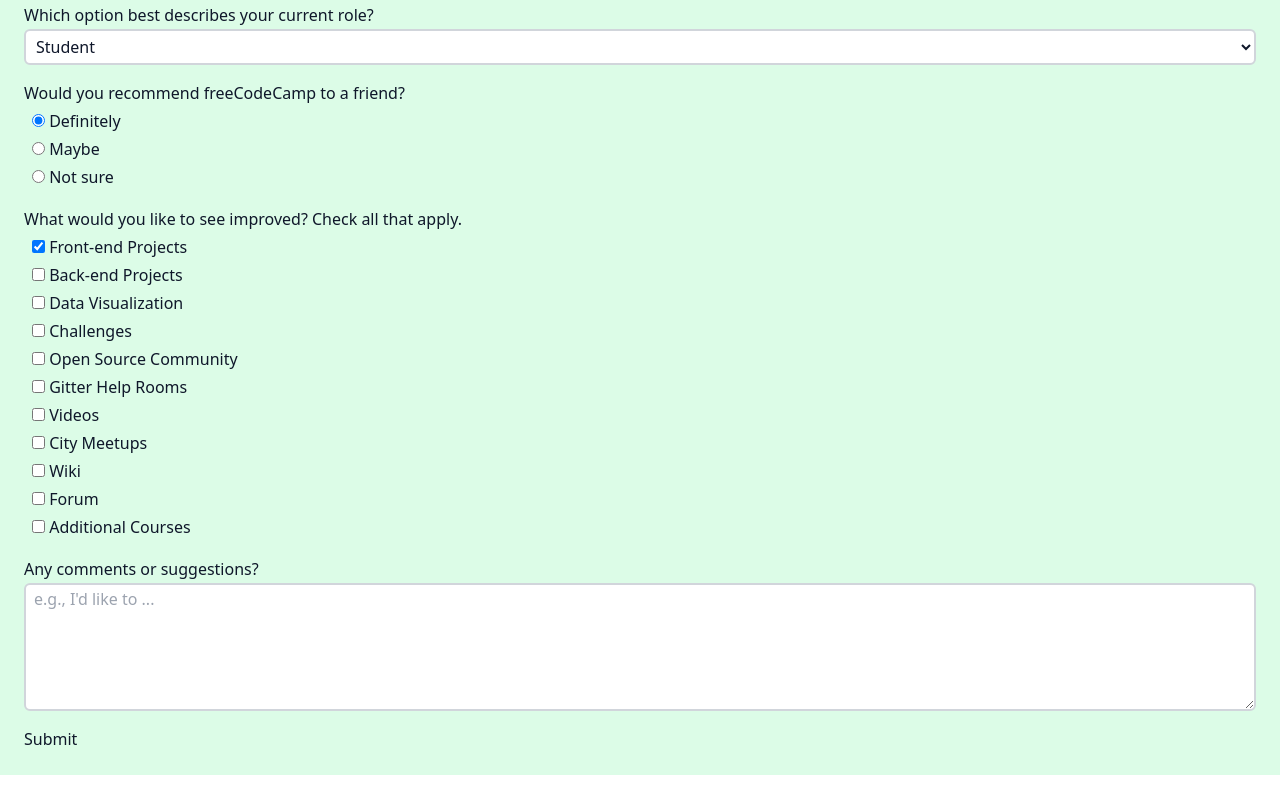
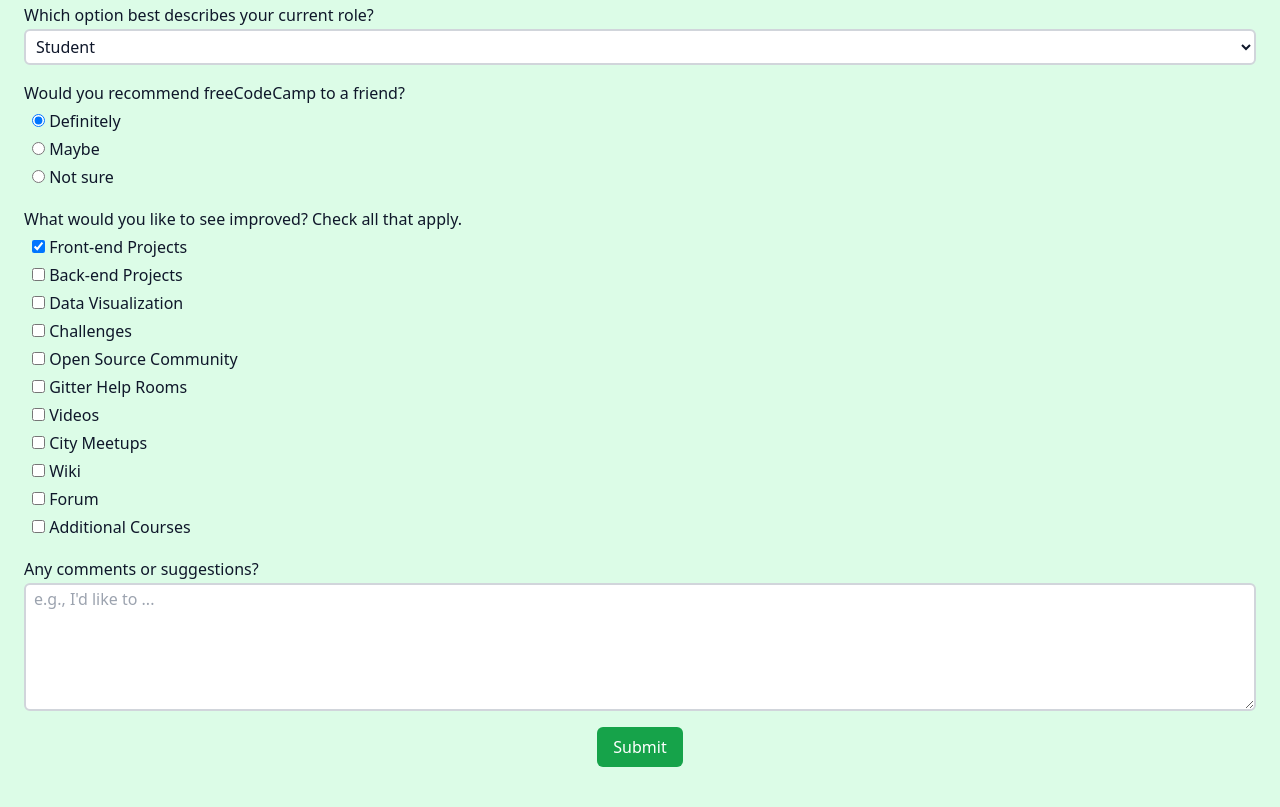
Before and after one commit to kevcomedia/fcc-survey-form, a website built with Parcel: page src/index.html in a window 1280 px wide. Shown: the part 391-1198 px from the top of the page. Before the commit the page ends 1166 px from the top, so only its background shows below. Built offline with nearby package versions, Linux system fonts and the light colour scheme.

Commit message:
Add submit button styles

```diff
--- a/src/index.html
+++ b/src/index.html
@@ -166,8 +166,14 @@
             placeholder="e.g., I'd like to ..."
           ></textarea>
         </div>
-        <div>
-          <button type="submit" id="submit">Submit</button>
+        <div class="mb-4 flex flex-col">
+          <button
+            type="submit"
+            id="submit"
+            class="bg-green-600 px-4 py-2 mx-auto rounded-md text-white hover:bg-green-700 focus:bg-green-700 focus:outline-none focus:ring-4 focus:ring-green-500"
+          >
+            Submit
+          </button>
         </div>
       </form>
     </main>
```
